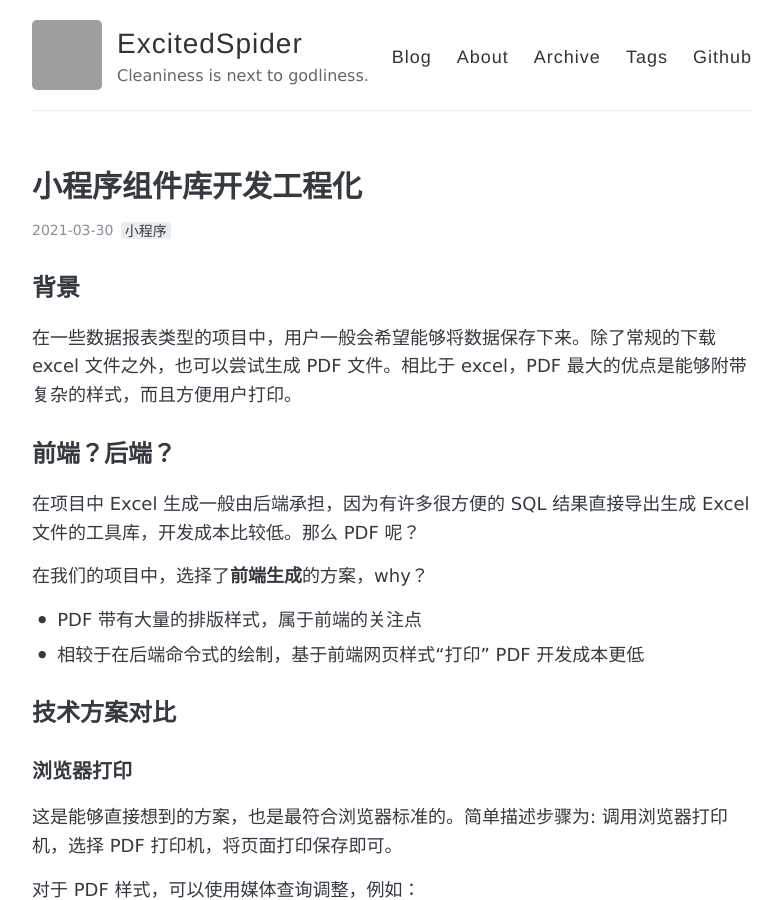
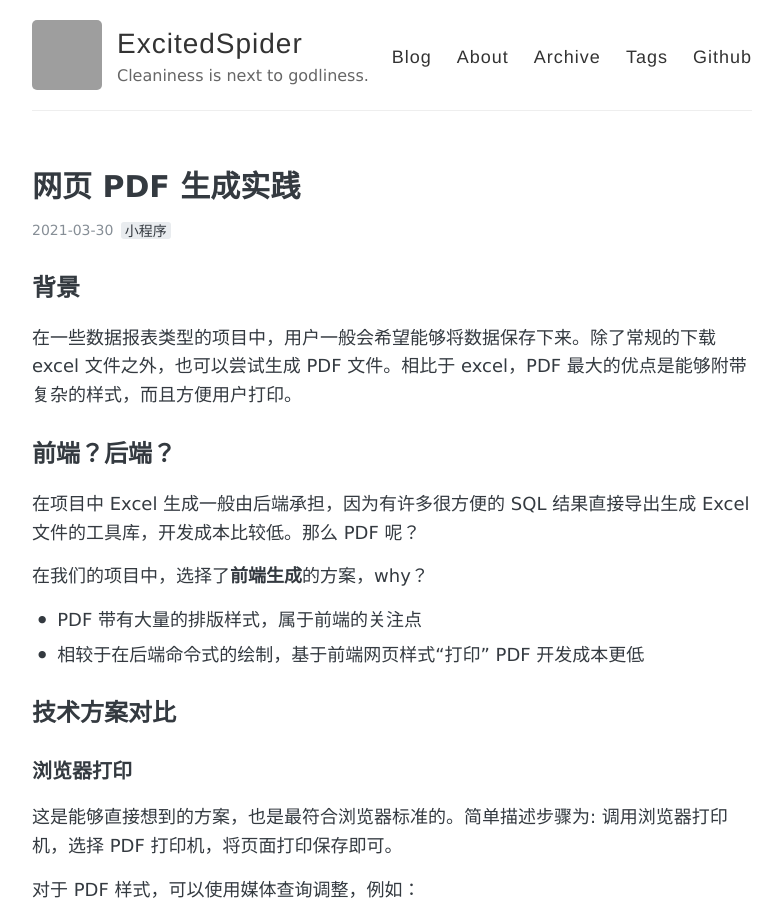
Before and after one commit to ExcitedSpider/archive.excitedspider.github.io, a Jekyll site: the page built from _posts/2021-03-30-网页PDF生成实践.md, in a window 1280 px wide and 900 px high. Shown: the whole window, without its empty margins (248-1030 px from the left). Built offline with Jekyll 4.4.1, drawn with Linux system fonts in a browser that asks for light colours; grey boxes are pictures that could not be loaded.

Commit message:
doc: update

```diff
--- a/_posts/2021-03-30-网页PDF生成实践.md
+++ b/_posts/2021-03-30-网页PDF生成实践.md
@@ -1,8 +1,8 @@
 ---
 layout: post
-title: "小程序组件库开发工程化"
+title: "网页 PDF 生成实践"
 date: 2021-03-30
-excerpt: "Gulp meets webpack"
+excerpt: "from html to pdf"
 tags: [小程序]
 comments: false
 ---
```
Also changed, not shown: _posts/2021-08-12-无障碍访问与 ARIA.md (+1 -1 lines), _posts/2021-10-2-打造轻量化 React 组件库.md (+1 -1 lines), _posts/2021-05-16-虚拟滚动技术.md (renamed from _posts/2021-05-16-虚拟滚动技术 copy.md).
